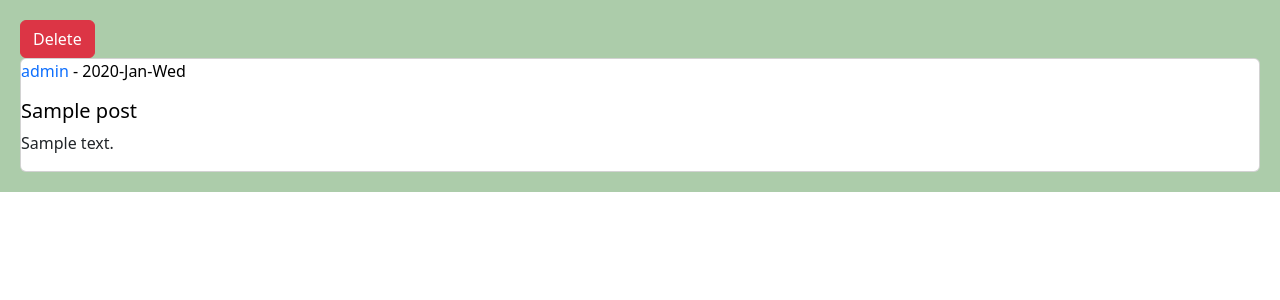
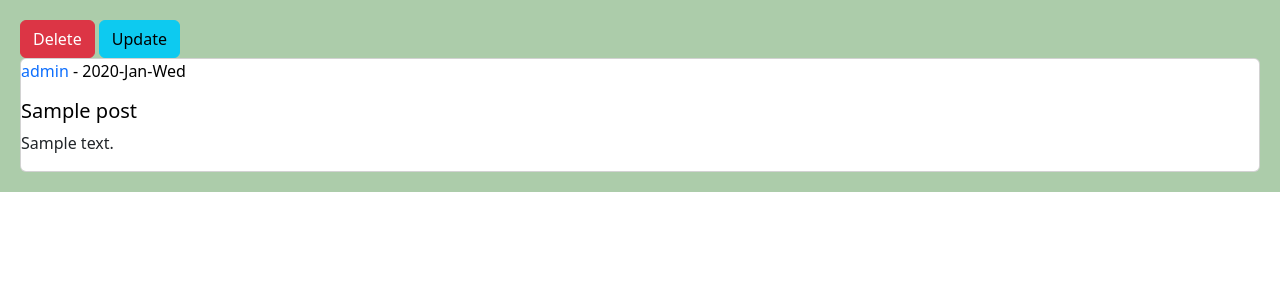
Before and after one commit to AkbarBeiramzadeh/twitter_2, a Django app: a page that uses home/templates/home/detail.html in a window 1280 px wide. Shown: the part 54-354 px from the top of the page. Run offline with Django 4.2, Linux system fonts and the light colour scheme; a user stored in the database is signed in; data comes from the database, SQL or seed files in the repository; tables that the repository leaves empty hold one stand-in row (values such as "Sample post").

Commit message:
feate create update link

```diff
--- a/home/templates/home/detail.html
+++ b/home/templates/home/detail.html
@@ -7,6 +7,7 @@
 {% block content %}
     {% if request.user.id == post.user.id %}
     <a href="{% url 'home:post_delete' post.id %}" class="btn btn-danger">Delete</a>
+    <a href="{% url 'home:post_update' post.id %}" class="btn btn-info">Update</a>
     {% endif %}
     <div class="card">
     <p style="color: black;"><a href="{% url 'account:user_profile' post.user.id %}" style="text-decoration: none">{{ post.user }}</a> - {{ post.updated|date:"Y-M-D" }}</p>
```
